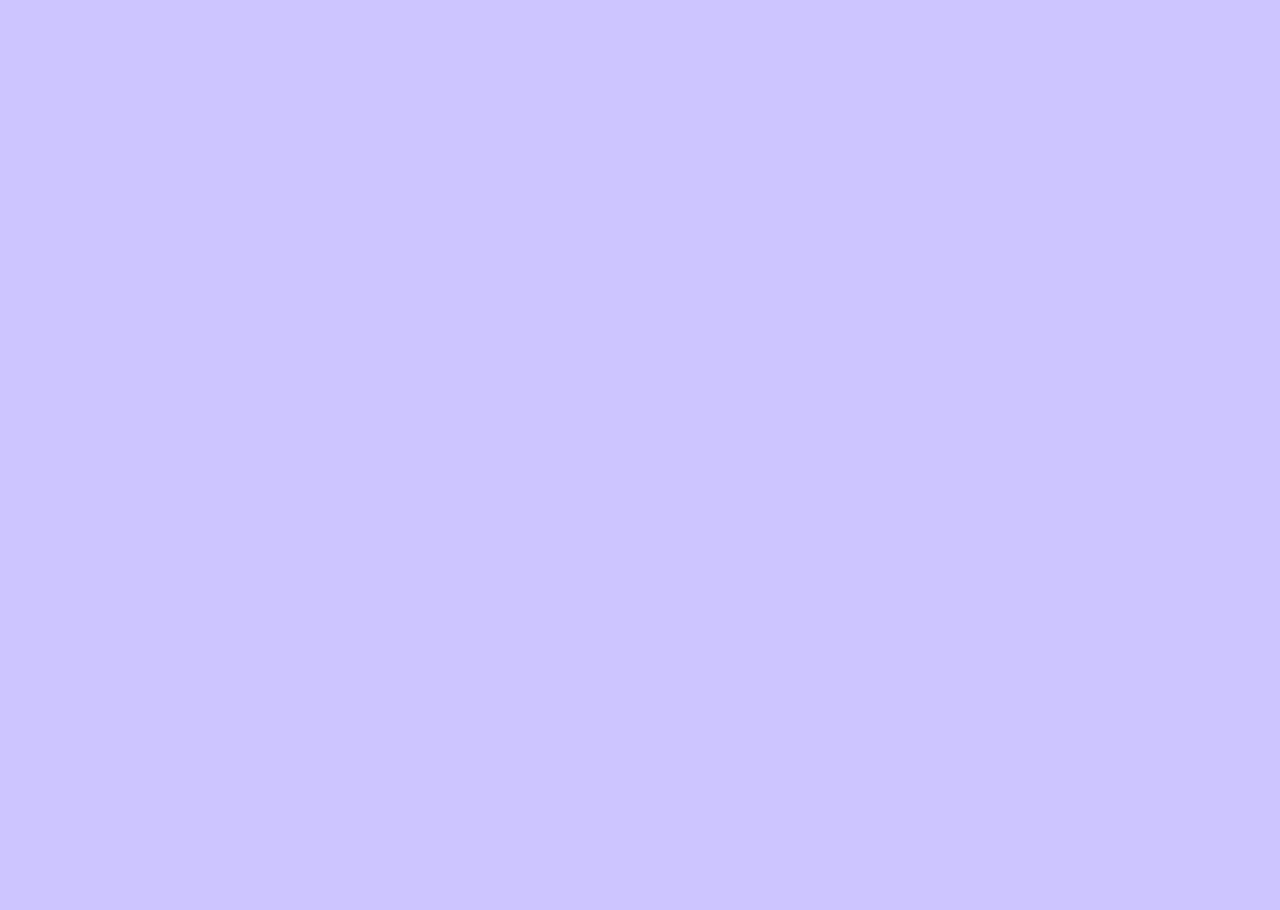
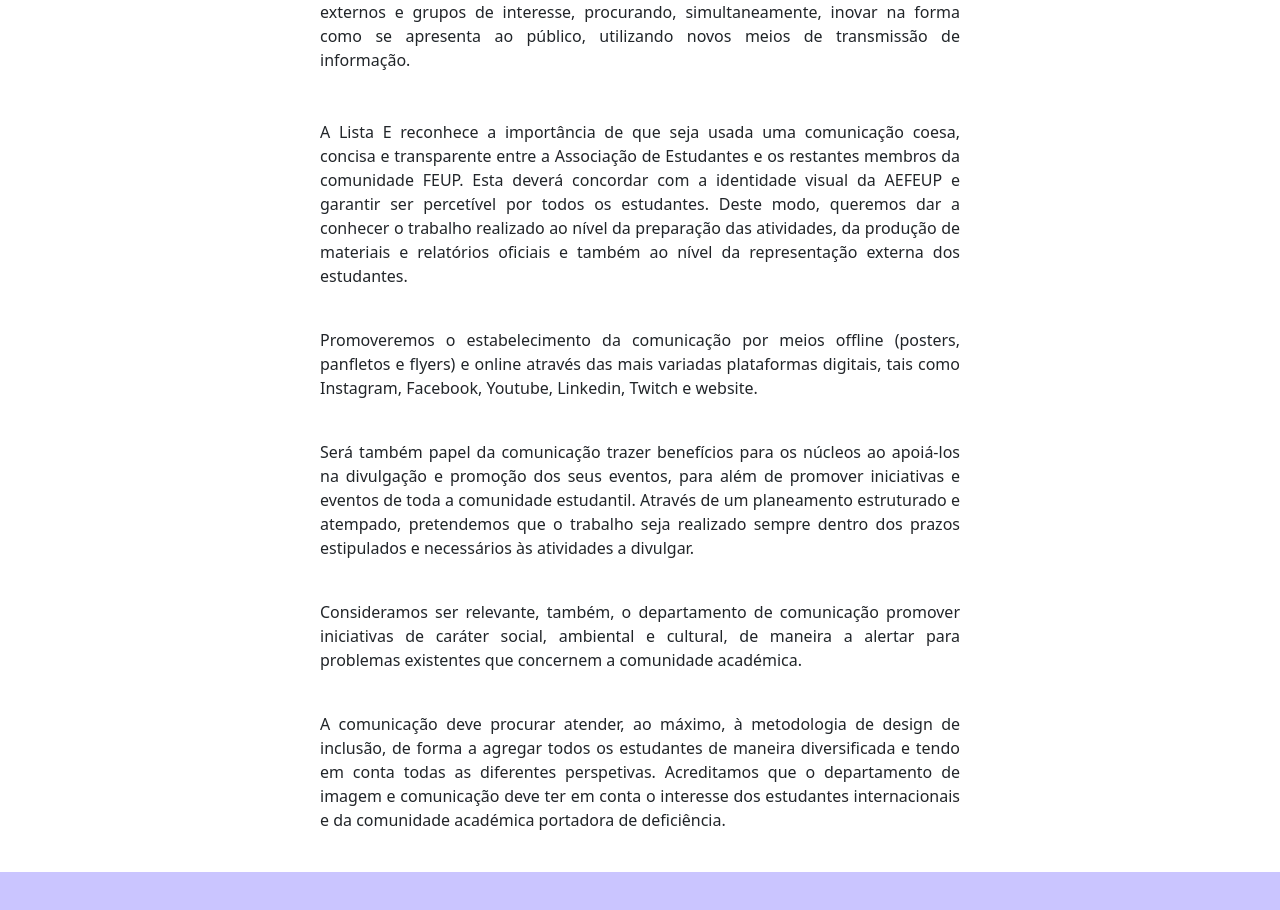
Before and after one commit to listaE2022/listaE2022.github.io, a React (Create React App) app: page /programa/comunicacao in a window 1280 px wide. Before the commit this address had no page. Shown: the part 522-1432 px from the top of the page. Before the commit the page ends 800 px from the top, so only its background shows below. Built offline with nearby package versions, Linux system fonts and the light colour scheme.

Commit message:
imagem done

```diff
--- a/src/components/MainComponent/Main.js
+++ b/src/components/MainComponent/Main.js
@@ -8,6 +8,7 @@ import Programa from '../../pages/Programa/Programa';
 import Desporto from '../../pages/Departamentos/Desporto';
 import Recreativo from '../../pages/Departamentos/Recreativo';
 import MAG from '../../pages/Departamentos/MAG';
+import Imagem from '../../pages/Departamentos/Imagem';
 
 const Main = () => {
   return (
@@ -18,6 +19,8 @@ const Main = () => {
       <Route path="/programa/desporto" element={<Desporto />} />
       <Route path="/programa/recreativo" element={<Recreativo />} />
       <Route path="/programa/mag" element={<MAG />} />
+      <Route path="/programa/comunicacao" element={<Imagem />} />
+
 
     </Routes>
   );
--- /dev/null
+++ b/src/pages/Departamentos/Imagem.js
@@ -0,0 +1,52 @@
+import './Departamento.css';
+import Header from '../../components/Header/Header';
+function Imagem() {
+  return (
+    <div className='departamento'>
+        <Header section_name='IMAGEM'></Header>
+        <div className="ManifestoMain">
+       <div id="introduçao">
+            <p>Acreditamos que a comunicação deve estabelecer uma ponte entre os alunos e órgãos sociais da FEUP e alcançar
+                tanto a comunidade académica quanto parceiros externos e grupos de interesse, procurando, simultaneamente, inovar na forma como
+                se apresenta ao público, utilizando novos meios de transmissão de informação.
+            <br/>
+
+            </p>
+
+       </div>
+
+        <div class="paragrafo">
+            <p>A Lista E reconhece a importância de que seja usada uma comunicação coesa, concisa e transparente entre a Associação de Estudantes
+                e os restantes membros da comunidade FEUP. Esta deverá concordar com a identidade visual da AEFEUP e garantir ser percetível por
+                todos os estudantes. Deste modo, queremos dar a conhecer o trabalho realizado ao nível da preparação das atividades, da produção de
+                materiais e relatórios oficiais e também ao nível da representação externa dos estudantes.
+            </p>
+            <br/>
+            <p>Promoveremos o estabelecimento da comunicação por meios offline (posters, panfletos e flyers) e online através das mais variadas
+                plataformas digitais, tais como Instagram, Facebook, Youtube, Linkedin, Twitch e website.
+            </p>
+            <br/>
+            <p>
+                Será também papel da comunicação trazer benefícios para os núcleos ao apoiá-los na divulgação e promoção dos seus eventos, para além
+                de promover iniciativas e eventos de toda a comunidade estudantil. Através de um planeamento estruturado e atempado, pretendemos que
+                o trabalho seja realizado sempre dentro dos prazos estipulados e necessários às atividades a divulgar.
+            </p>
+            <br/>
+            <p>Consideramos ser relevante, também, o departamento de comunicação promover iniciativas de caráter social, ambiental e cultural, de maneira
+                a alertar para problemas existentes que concernem a comunidade académica.
+            </p>
+            <br/>
+            <p>A comunicação deve procurar atender, ao máximo, à metodologia de design de inclusão, de forma a agregar todos os estudantes de
+                maneira diversificada e tendo em conta todas as diferentes perspetivas. Acreditamos que o departamento de imagem e comunicação
+                deve ter em conta o interesse dos estudantes internacionais e da comunidade académica portadora de deficiência.</p>
+            <br/>
+        </div>
+
+
+    </div>
+
+    </div>
+  );
+}
+
+export default Imagem;
```
